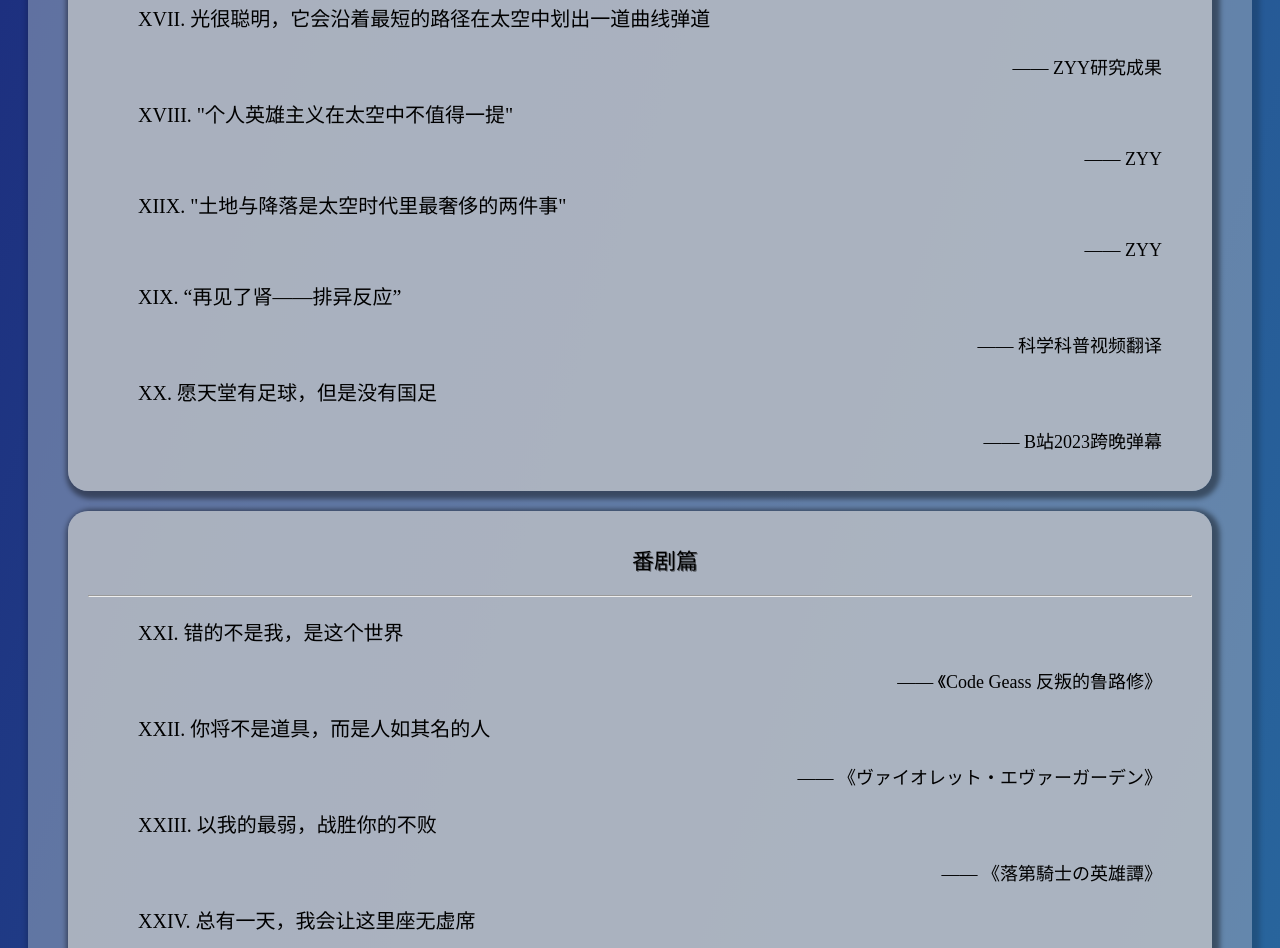
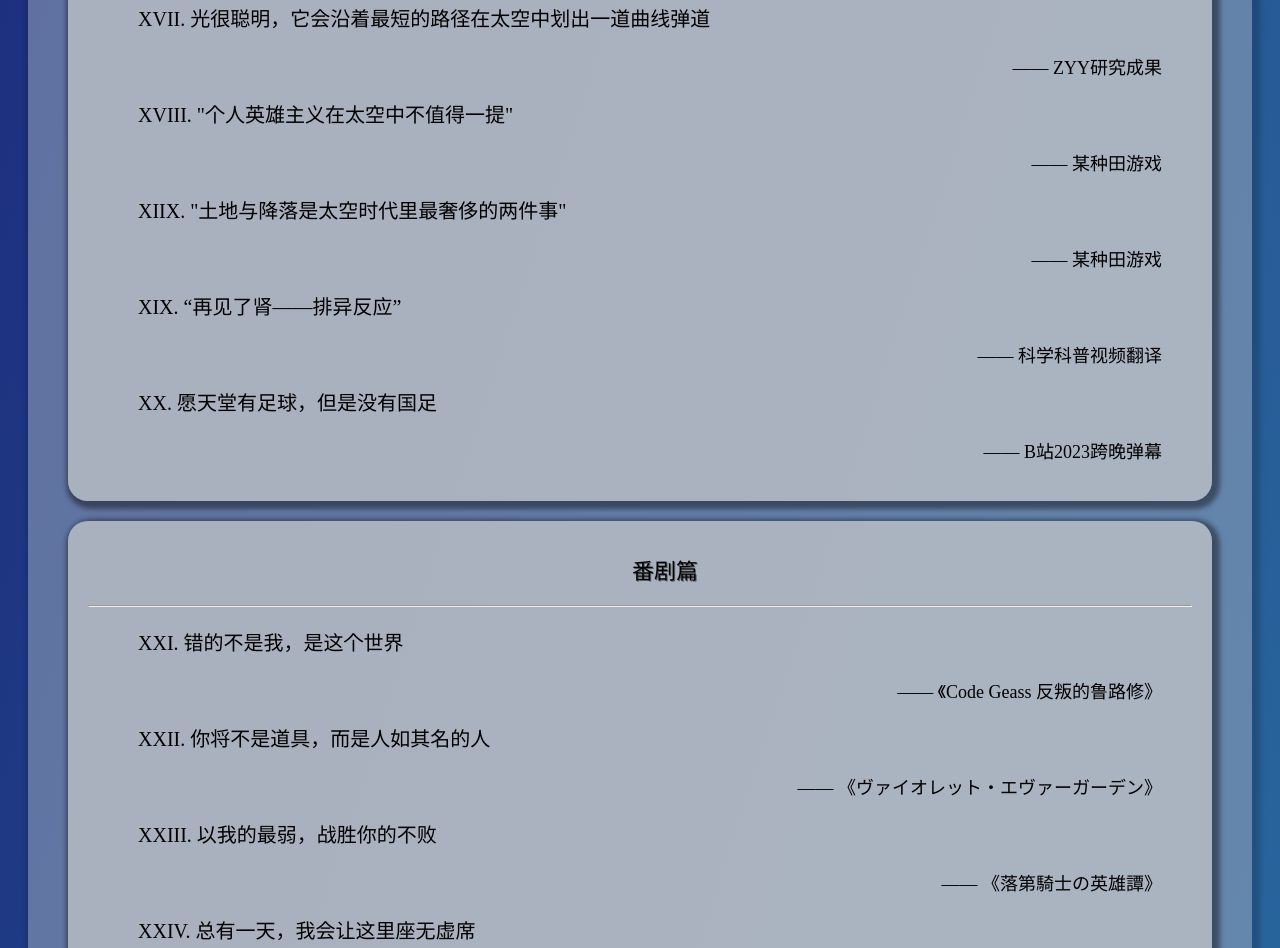
Before and after one commit to fzydesu/FZY-Team.github.io, a plain HTML site: page include/others/lists/sayings.html in a window 1280 px wide. Shown: the part 2229-3177 px from the top of the page. Drawn offline with Linux system fonts and the light colour scheme.

Commit message:
Update sayings.html

```diff
--- a/include/others/lists/sayings.html
+++ b/include/others/lists/sayings.html
@@ -165,8 +165,8 @@
 			<p class="que">XV. 《被17岁中学生击毙》</p><p class="sayer">—— 一战·历史材料</p>
 			<p class="que">XVI. 三国！（指三同盟国三协约国）</p><p class="sayer">—— ZYY</p>
 			<p class="que">XVII. 光很聪明，它会沿着最短的路径在太空中划出一道曲线弹道</p><p class="sayer">—— ZYY研究成果</p>
-			<p class="que">XVIII. "个人英雄主义在太空中不值得一提"</p><p class="sayer">—— ZYY</p>
-			<p class="que">XIIX. "土地与降落是太空时代里最奢侈的两件事"</p><p class="sayer">—— ZYY</p>
+			<p class="que">XVIII. "个人英雄主义在太空中不值得一提"</p><p class="sayer">—— 某种田游戏</p>
+			<p class="que">XIIX. "土地与降落是太空时代里最奢侈的两件事"</p><p class="sayer">—— 某种田游戏</p>
 			<p class="que">XIX. “再见了肾——排异反应”</p><p class="sayer">—— 科学科普视频翻译</p>
 			<p class="que">XX. 愿天堂有足球，但是没有国足</p><p class="sayer">—— B站2023跨晚弹幕</p>
 		</div>
```
